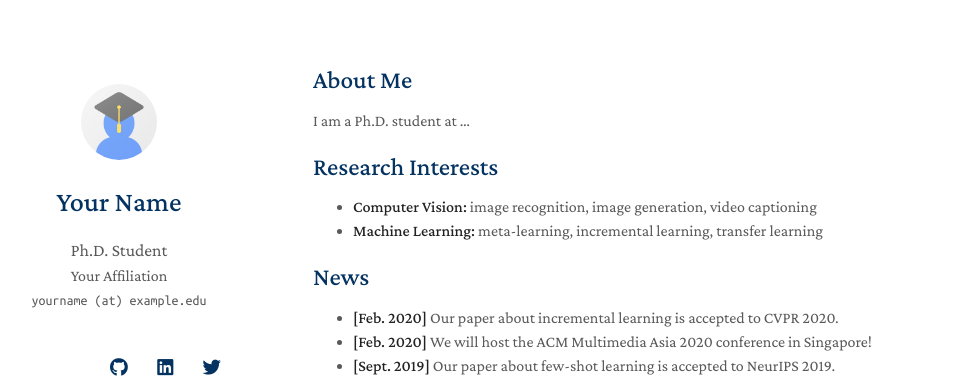
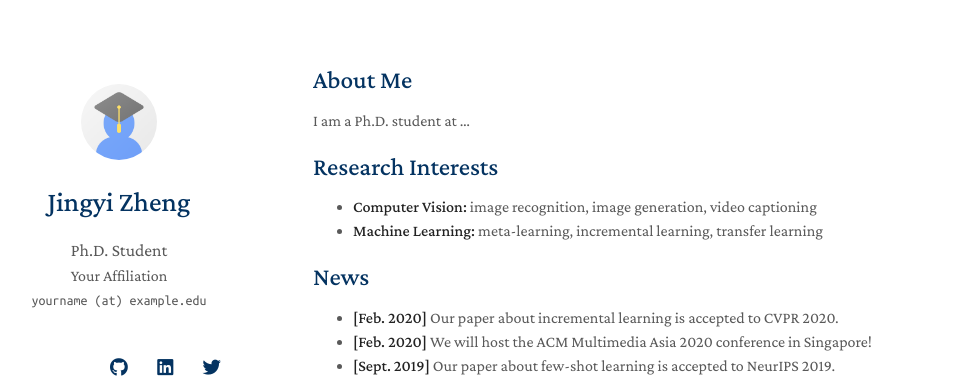
Before and after one commit to Jingyi62/jingyi62.github.io, a Jekyll site: the page built from index.md, in a window 1280 px wide. Shown: the top 381 px of the page, without its empty margins (157-1135 px from the left). Built offline with Jekyll 4.4.1, drawn with Linux system fonts in a browser that asks for light colours; nearby versions of some CDN libraries; a style sheet for code colours, icons or effects is not loaded; our own code applies the rules of GitHub Pages for plain Markdown files.

Commit message:
Update _config.yml

```diff
--- a/_config.yml
+++ b/_config.yml
@@ -1,5 +1,5 @@
 # Basic Information
-title: Your Name
+title: Jingyi Zheng
 position: Ph.D. Student
 affiliation: Your Affiliation
 email: yourname (at) example.edu
```
